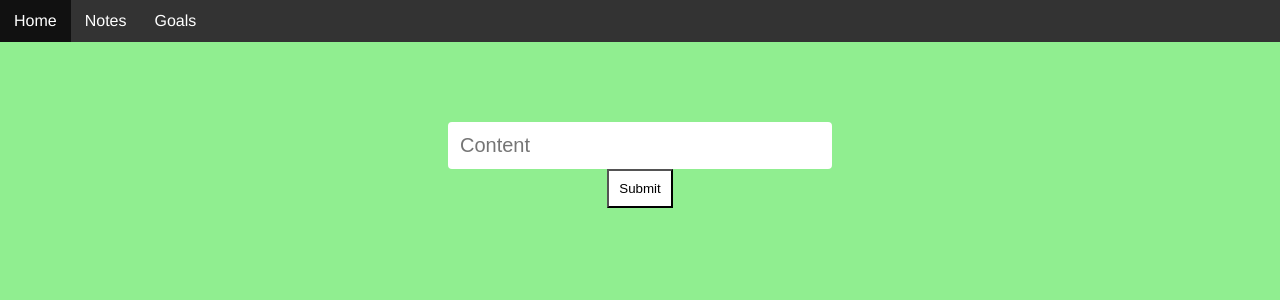
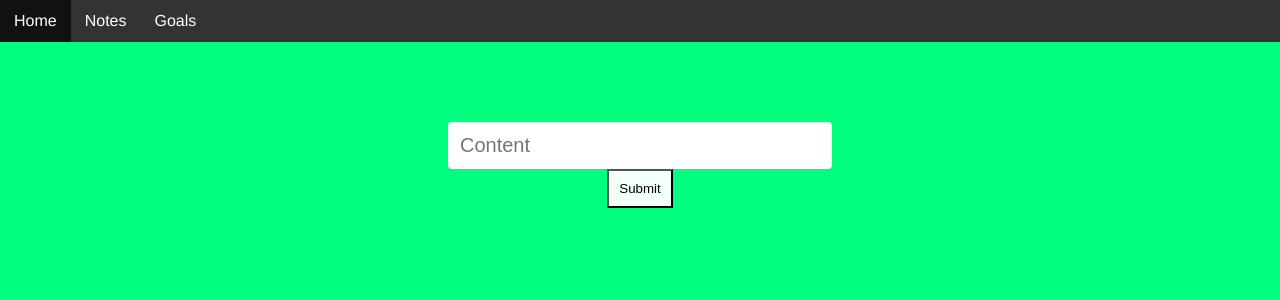
Before and after one commit to fluxroid/memento, a React (Create React App) app: page /notes in a window 1280 px wide. Shown: the top 300 px of the page. Built offline with nearby package versions, Linux system fonts and the light colour scheme.

Commit message:
changed some css

```diff
--- a/src/App.css
+++ b/src/App.css
@@ -4,9 +4,9 @@
 }
 
 .Note {
-	background: white;
+	background: #F5FFFA;
 	border-radius: 4px;
-	border: 2px solid white;
+	border: 2px solid #F5FFFA;
 	padding: 12px;
 	margin: 24px;
 	box-sizing: border-box;
@@ -36,7 +36,7 @@
 }
 
 textarea.NoteInputBody:hover, textarea.NoteInputTitle:hover {
-	border: 2px solid black;
+	border: 2px solid #333;
 }
 
 .NoteInputTitle {
@@ -66,20 +66,20 @@ textarea.NoteInputBody:hover, textarea.NoteInputTitle:hover {
 .NoteForm > input[type=text] {
 	padding: 10px;
 	border-radius: 4px;
-	border: 2px solid white;
+	border: 2px solid #F5FFFA;
 	width: 360px;
 	font-size: 20px;
 }
 
 .NoteForm > input[type=submit] {
-	background-color: white;
+	background-color: #F5FFFA;
 	padding: 10px;
 }
 
 .Undo {
 	margin: auto;
 	display: block;
-	background-color: white;
+	background-color: #F5FFFA;
 	padding: 10px;
 }
 
--- a/src/index.css
+++ b/src/index.css
@@ -2,7 +2,7 @@ body {
   margin: 0;
   padding: 0;
   font-family: Helvetica, sans-serif;
-  background-color: #90EE90;
+  background-color: #00FF7F;
 
 }
 
```
